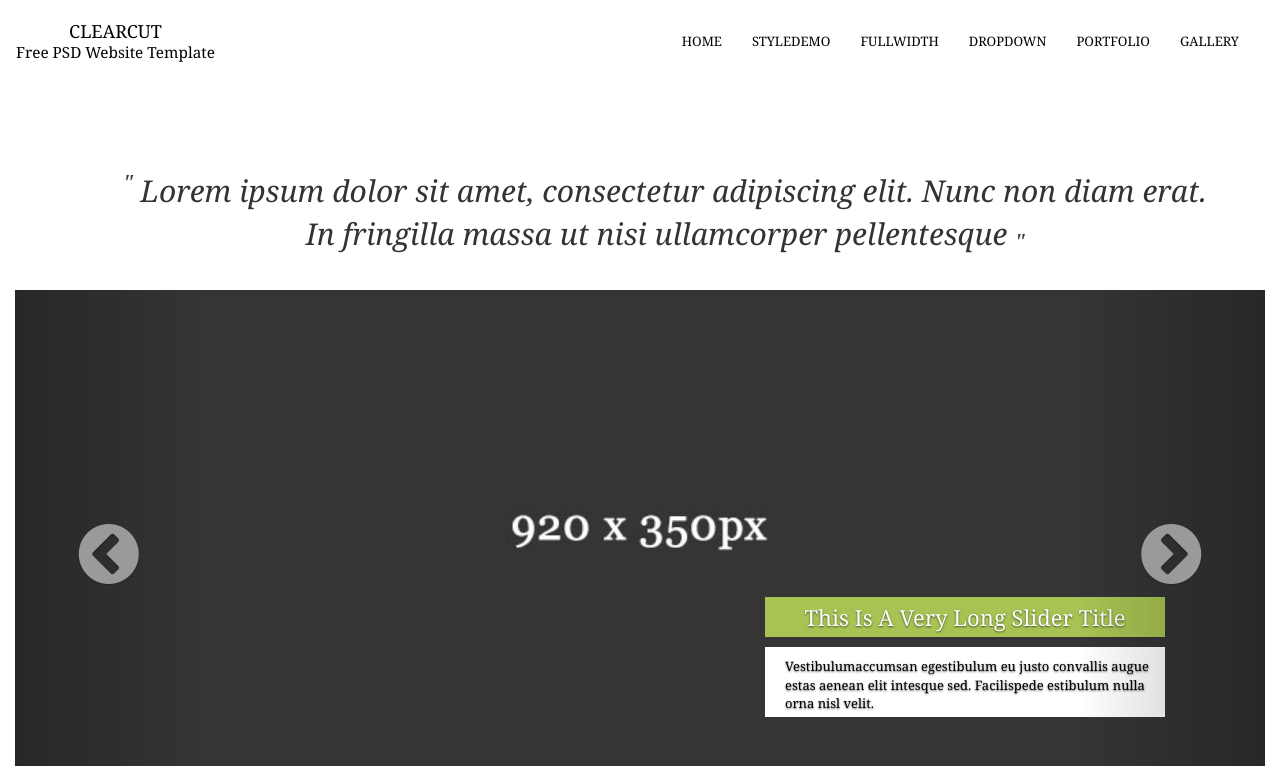
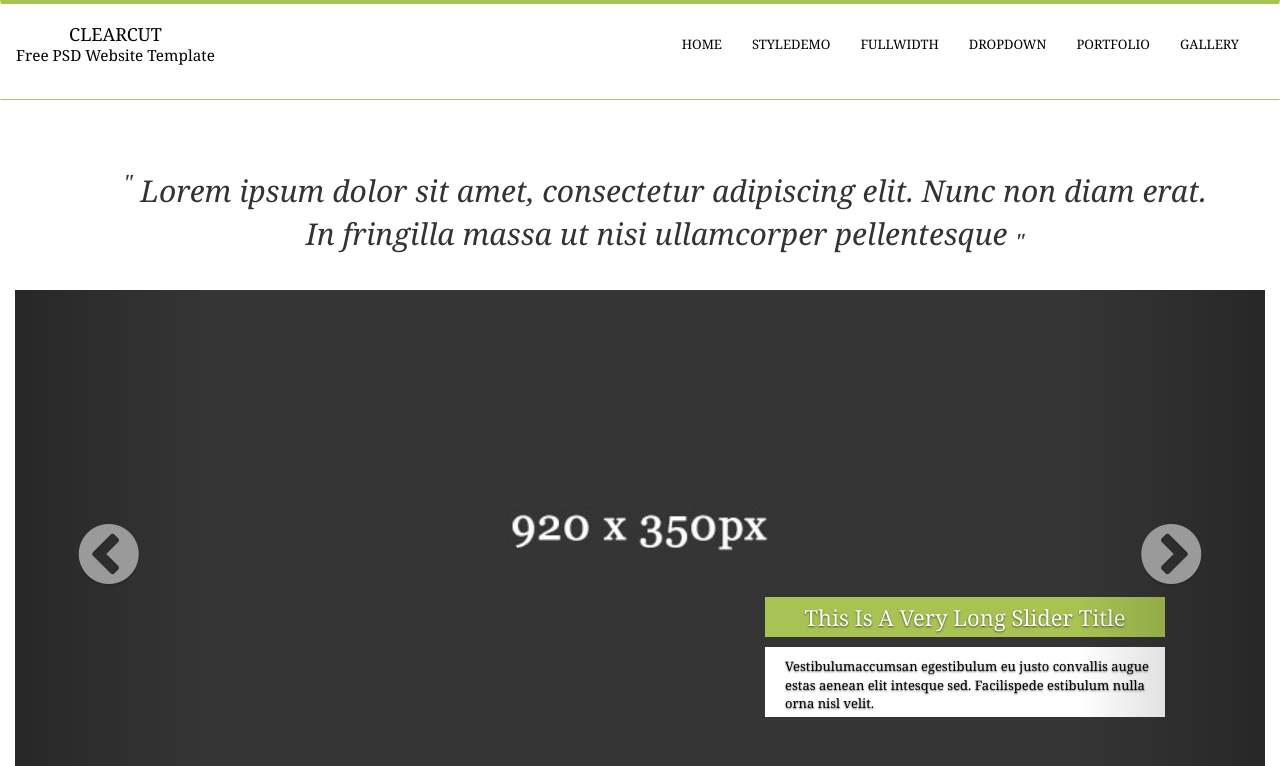
Before and after one commit to haihoanglee/haihoanglee.github.io, a PHP site: page /clearcut.html in a window 1280 px wide. Shown: the top 766 px of the page. Run offline with PHP 8.4, Linux system fonts and the light colour scheme; style sheets or scripts are compiled from the project's sources; some libraries are stand-ins or nearby versions.

Commit message:
clearcut

```diff
--- a/css_clearcut.css
+++ b/css_clearcut.css
@@ -1,9 +1,9 @@
-/*.navbar{*/
-    /*border-top: 4px solid #a7c353;*/
-    /*border-bottom: 1px solid #a7c353;*/
-    /*height: 100px;*/
-    /*border-radius: 0px;*/
-/*}*/
+.navbar{
+    border-top: 4px solid #a7c353;
+    border-bottom: 1px solid #a7c353;
+    height: 100px;
+    border-radius: 0px;
+}
 
 .navbar-right{
     margin-right: 25px;
```
